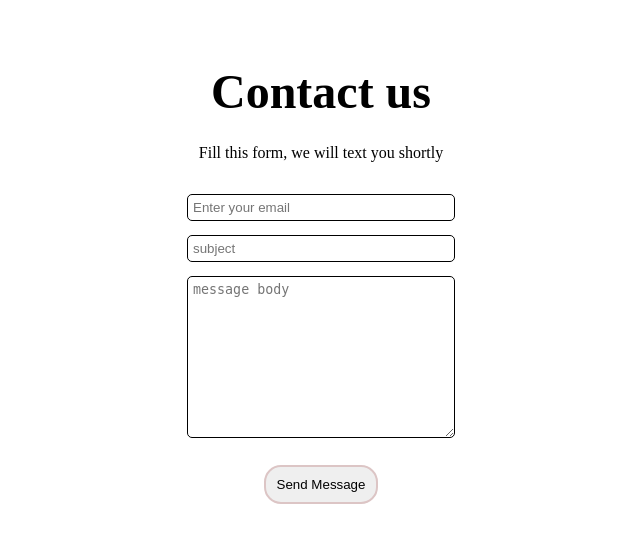
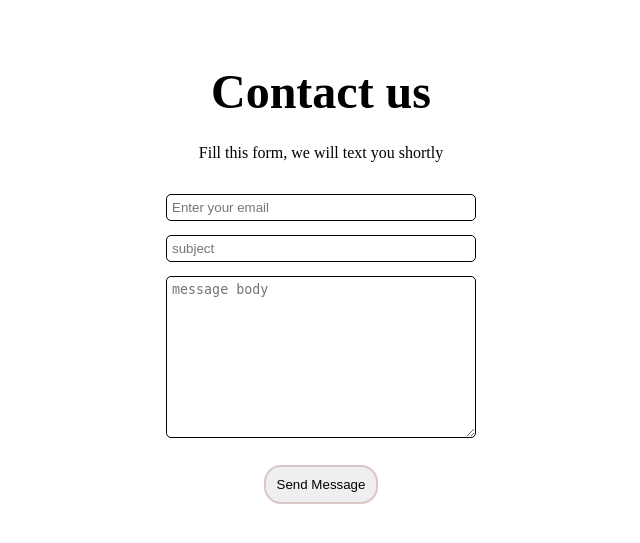
Before and after one commit to ujjwalbhandarii/Flask_mail-Module, a Flask app: page / in a window 1280 px wide. Shown: the top 543 px of the page, without its empty margins (319-959 px from the left). Run offline with Flask 2, Linux system fonts and the light colour scheme.

Commit message:
modified --css

```diff
--- a/static/style.css
+++ b/static/style.css
@@ -27,6 +27,7 @@
 form{
     display: flex;
     flex-direction: column;
+    width: 20em;
 }
 
 .form-box{
```
